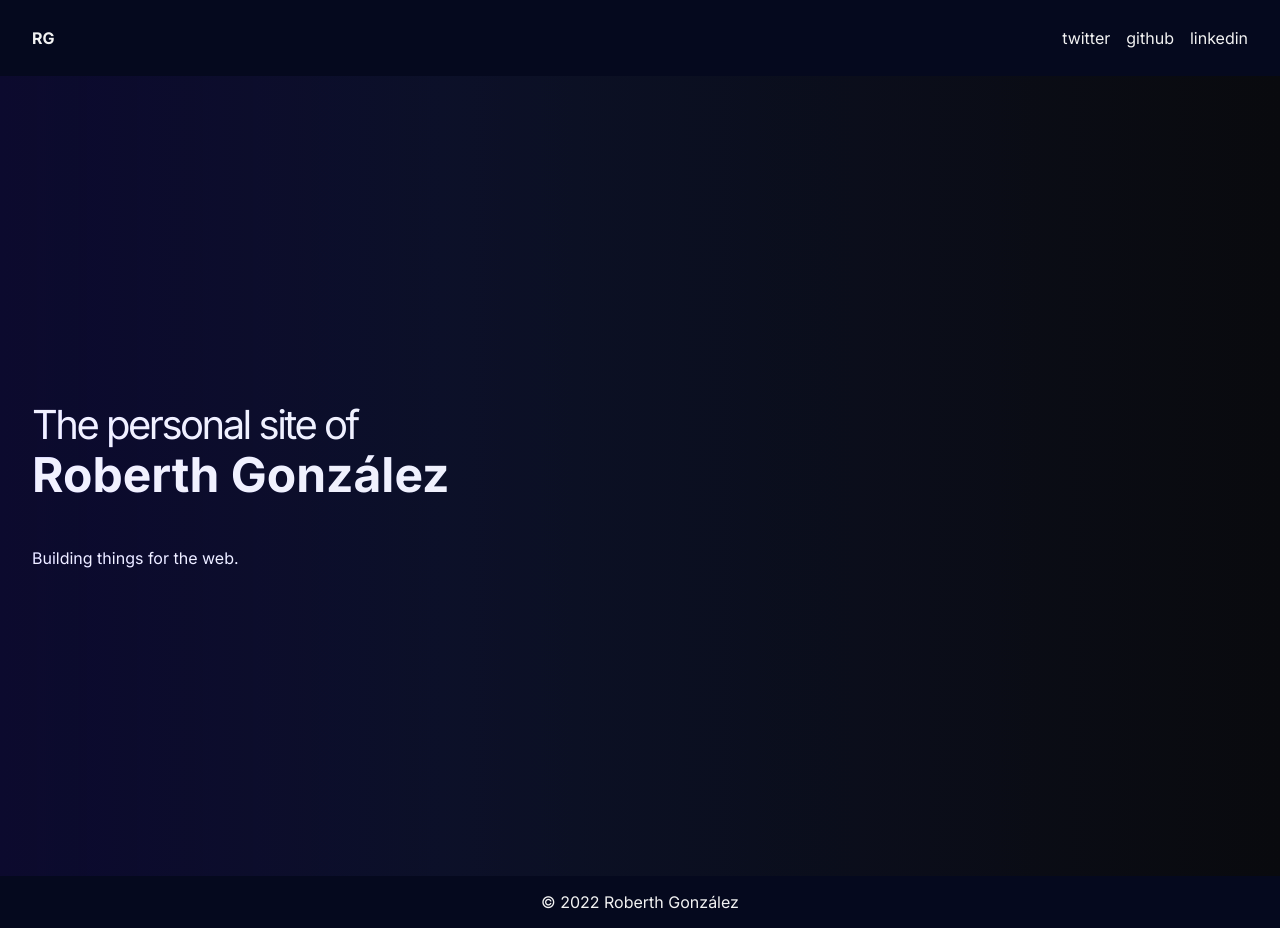
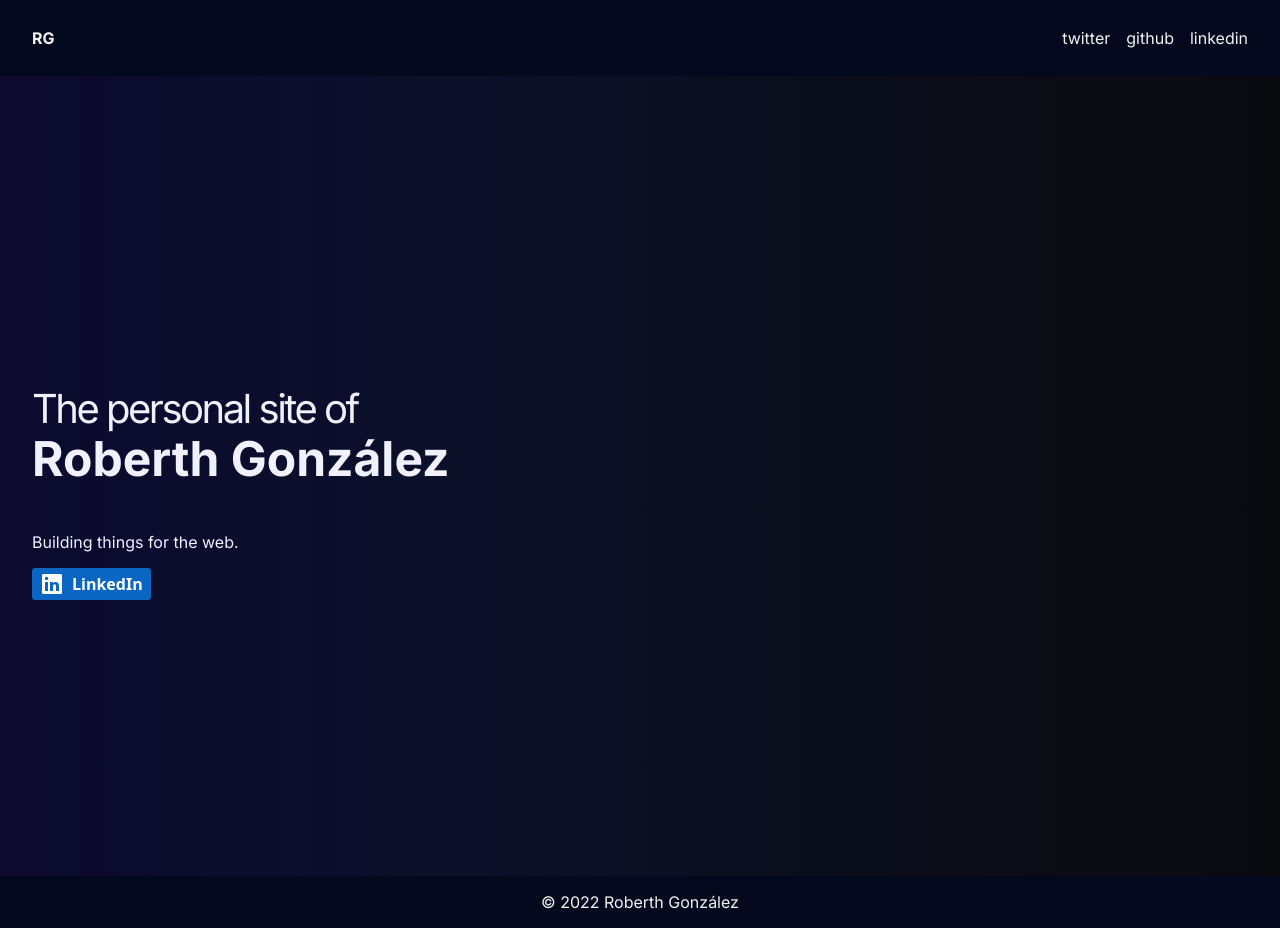
Before and after one commit to HolaSoyGonZzA/roberth.me, an Astro site: page / in a window 1280 px wide. Built offline with nearby package versions, Linux system fonts and the light colour scheme; Astro itself is replaced by a stand-in of ours.

Commit message:
LinkedIn button

```diff
--- a/src/pages/index.astro
+++ b/src/pages/index.astro
@@ -78,6 +78,34 @@ import Footer from "../components/Footer.astro";
         padding-left: 2rem;
         padding-right: 2rem;
       }
+
+      .linkedin {
+        position: relative;
+        z-index: 3;
+        display: flex;
+        align-items: center;
+        text-decoration: none;
+        padding: 0.25rem 0.5rem;
+        border: none;
+        border-radius: 0.2rem;
+        color: #fff;
+        background-color: #0a66c2;
+        cursor: pointer;
+        transition: background 0.3s ease;
+      }
+      .linkedin:hover {
+        background-color: #004182;
+      }
+      .linkedin svg {
+        margin-right: 0.5rem;
+      }
+      .linkedin span {
+        font-size: 1rem;
+        font-weight: 600;
+        font-family: system-ui, -apple-system, BlinkMacSystemFont, "Segoe UI",
+          Roboto, Oxygen, Ubuntu, Cantarell, "Open Sans", "Helvetica Neue",
+          sans-serif;
+      }
     </style>
   </head>
   <body>
@@ -90,6 +118,27 @@ import Footer from "../components/Footer.astro";
           <small class="subtitle">The personal site of</small>Roberth González
         </h1>
         <p class="desc">Building things for the web.</p>
+        <a
+          class="linkedin"
+          href="https://www.linkedin.com/in/roberth-gonzalez/"
+          target="_blank"
+        >
+          <svg
+            xmlns="http://www.w3.org/2000/svg"
+            viewBox="0 0 24 24"
+            data-supported-dps="24x24"
+            fill="currentColor"
+            class="mercado-match"
+            width="24"
+            height="24"
+            focusable="false"
+          >
+            <path
+              d="M20.5 2h-17A1.5 1.5 0 002 3.5v17A1.5 1.5 0 003.5 22h17a1.5 1.5 0 001.5-1.5v-17A1.5 1.5 0 0020.5 2zM8 19H5v-9h3zM6.5 8.25A1.75 1.75 0 118.3 6.5a1.78 1.78 0 01-1.8 1.75zM19 19h-3v-4.74c0-1.42-.6-1.93-1.38-1.93A1.74 1.74 0 0013 14.19a.66.66 0 000 .14V19h-3v-9h2.9v1.3a3.11 3.11 0 012.7-1.4c1.55 0 3.36.86 3.36 3.66z"
+            ></path>
+          </svg>
+          <span>LinkedIn</span>
+        </a>
       </div>
     </header>
     <Footer />
```
